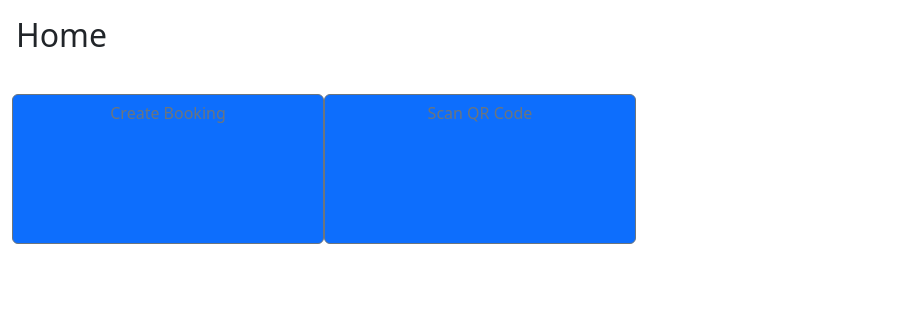
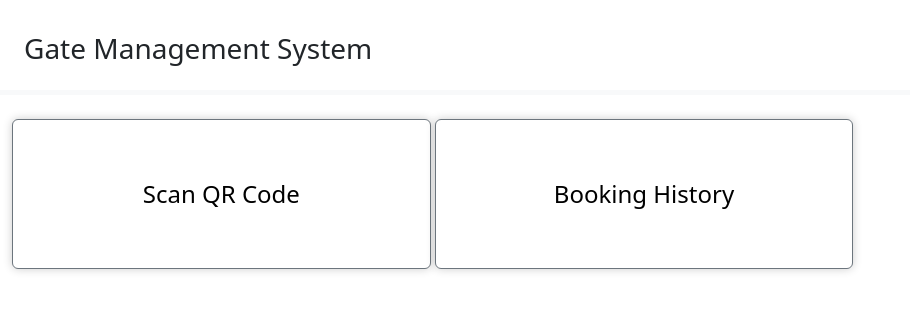
Before and after one commit to henishpatel9045/ganesha_fun_world_backend, a Django app: template bookings/templates/booking/booking_home.html in a window 1280 px wide. Shown: the top 311 px of the page, without its empty margins (0-910 px from the left). Run offline with Django 5.2, Linux system fonts and the light colour scheme; the template is opened without the code that fills it, so the values that code supplies are empty; some libraries are stand-ins or nearby versions.

Commit message:
Add pagination to booking history and style booking home

```diff
--- a/bookings/templates/booking/booking_home.html
+++ b/bookings/templates/booking/booking_home.html
@@ -1,22 +1,32 @@
 {% extends 'base.html' %} {% block title %} Home {% endblock %}
 {% block content %}
-<h2 class="p-3 pb-3">Home</h2>
-<div
-  class="w-100 h-100 row row-cols-2 row-cols-md-3 row-cols-lg-4 g-2 gy-2 gx-2 p-3 position-relative"
->
-  <a
-    href="{% url 'booking_create' %}"
-    class="btn btn-primary btn-outline-secondary col text-center"
-    style="min-height: 150px"
-  >
-    Create Booking
+<style>
+  .card-link-item {
+    min-height: 150px;
+    background-color: white;
+    box-shadow: 0px 0px 10px 0px #00000033;
+    font-size: 1.5rem;
+    display: flex;
+    align-items: center;
+    justify-content: center;
+    color: black;
+  }
+
+  .card-link-item:hover {
+    background-color: #f8f9fa;
+    color: gray;
+  }
+</style>
+<div class="w-100 px-2 pt-3" style="border-bottom: 5px solid #f8f9fa;">
+  <h3 class="p-3 pb-3">Gate Management System</h3>
+</div>
+
+<div class="h-100 row p-4 gap-1">
+  <a href="{% url 'react_app' %}" class="col-6 col-md-4 btn btn-outline-secondary text-center card-link-item">
+    Scan QR Code
   </a>
-  <a
-    href="{% url 'react_app' %}"
-    class="btn btn-primary btn-outline-secondary col text-center"
-    style="min-height: 150px"
-  >
-    Scan QR Code
+  <a href="{% url 'booking_history' %}" class="col-6 col-md-4 btn btn-outline-secondary text-center card-link-item">
+    Booking History
   </a>
 </div>
 {% endblock %}
```
Also changed, not shown: bookings/templates/booking/booking_history.html (+44 -0 lines), bookings/templates/booking/booking_summary_card.html (+4 -4 lines).
